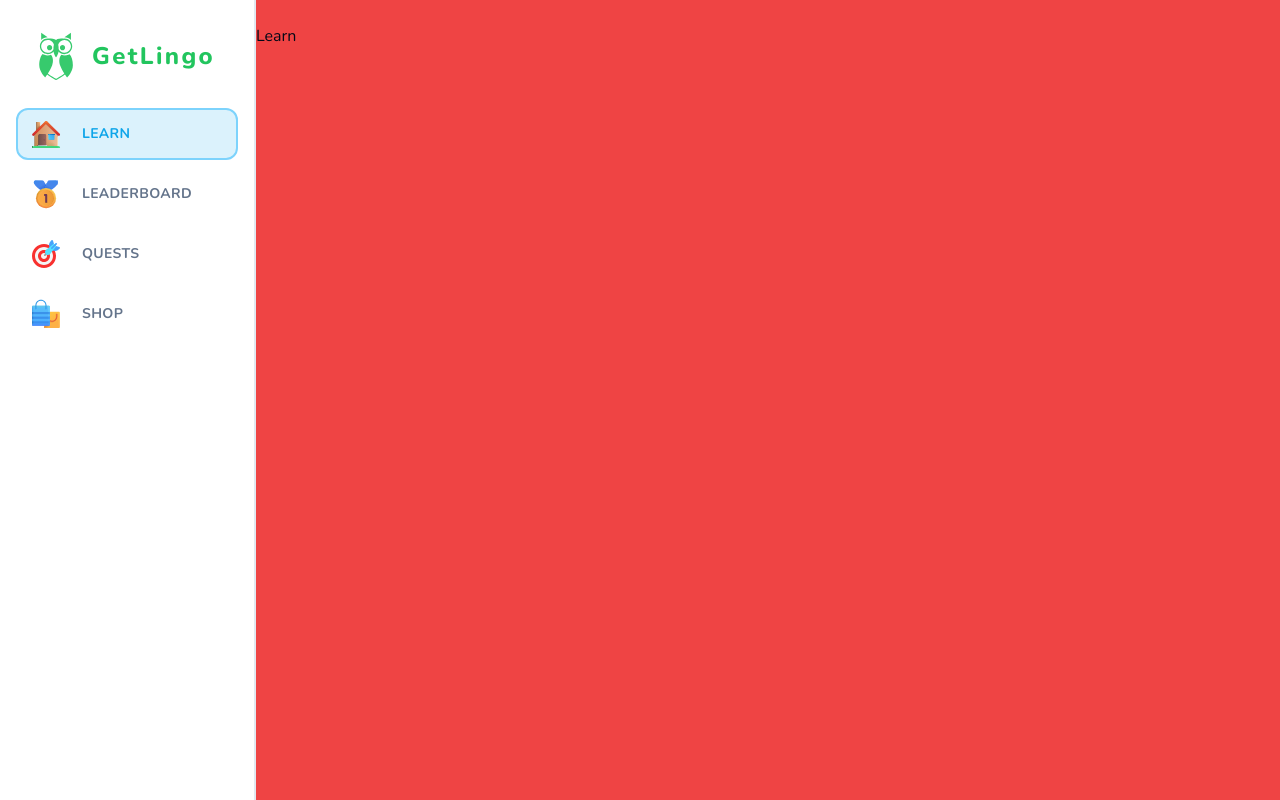
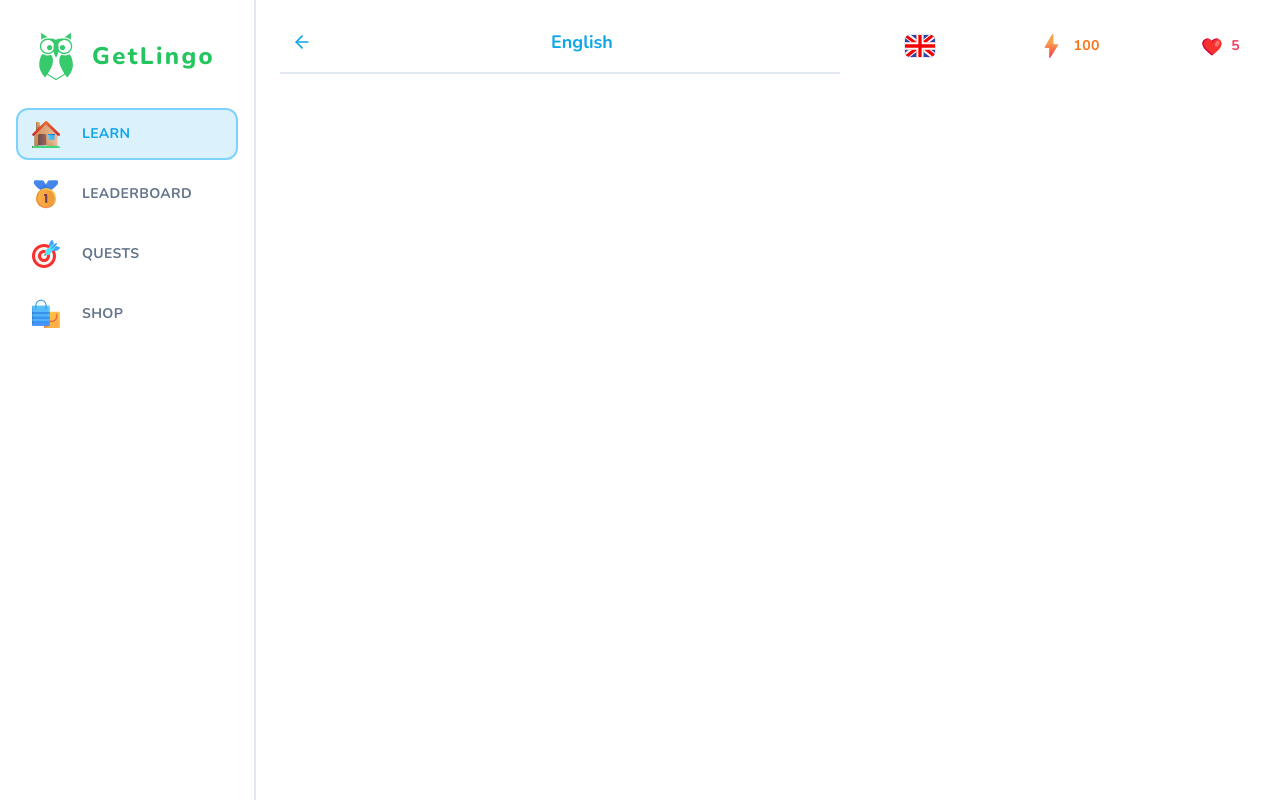
Before and after one commit to Ventorix/GetLingo, a Next.js app: page /learn in a window 1280 px wide. Built offline with nearby package versions, Linux system fonts and the light colour scheme.

Commit message:
feat: :sparkles: add learning page UI

```diff
--- a/app/(main)/layout.tsx
+++ b/app/(main)/layout.tsx
@@ -1,5 +1,5 @@
 import MobileHeader from '@/components/mobile/mobile-header';
-import Sidebar from '@/components/sidebar';
+import Sidebar from '@/components/sidebar/sidebar';
 
 type Props = {
   children: React.ReactNode;
@@ -11,7 +11,7 @@ export const MainLayout = ({ children }: Props) => {
       <MobileHeader />
       <Sidebar className='hidden lg:flex' />
       <main className='h-full pt-[50px] lg:pl-[256px] lg:pt-0'>
-        <div className='mx-auto h-full max-w-[1056px] bg-red-500 pt-6'>{children}</div>
+        <div className='mx-auto h-full max-w-[1056px] pt-6'>{children}</div>
       </main>
     </>
   );
--- /dev/null
+++ b/app/(main)/learn/header.tsx
@@ -0,0 +1,26 @@
+import { Button } from '@/components/ui/button';
+import { ArrowLeftIcon } from 'lucide-react';
+import Link from 'next/link';
+
+type Props = {
+  title: string;
+};
+
+const Header = ({ title }: Props) => {
+  return (
+    <div
+      className='sticky top-0 mb-5 flex items-center justify-between border-b-2 bg-white pb-3
+    text-neutral-400 lg:z-50'
+    >
+      <Link href={'/courses'}>
+        <Button size={'sm'} variant={'ghost'}>
+          <ArrowLeftIcon className='h-5 w-5 stroke-2 text-sky-500' />
+        </Button>
+      </Link>
+      <h1 className='text-lg font-bold text-sky-500'>{title}</h1>
+      <div />
+    </div>
+  );
+};
+
+export default Header;
--- a/app/(main)/learn/page.tsx
+++ b/app/(main)/learn/page.tsx
@@ -1,3 +1,22 @@
+import FeedWrapper from '@/components/sidebar/feed-wrapper';
+import StickyWrapper from '@/components/sidebar/sticky-wrapper';
+import UserProgress from '@/components/user-progress';
+import Header from './header';
+
 export default function LearnPage() {
-  return <div>Learn</div>;
+  return (
+    <div className='flex gap-[48px] px-6'>
+      <FeedWrapper>
+        <Header title={'English'} />
+      </FeedWrapper>
+      <StickyWrapper>
+        <UserProgress
+          activeCourse={{ title: 'English', imageSrc: '/flags/GB-UKM - United Kingdom.svg' }}
+          hearts={5}
+          points={100}
+          hasActiveSubscription={false}
+        />
+      </StickyWrapper>
+    </div>
+  );
 }
--- a/components/mobile/mobile-sidebar.tsx
+++ b/components/mobile/mobile-sidebar.tsx
@@ -1,5 +1,5 @@
 import { Menu } from 'lucide-react';
-import Sidebar from '../sidebar';
+import Sidebar from '../sidebar/sidebar';
 import { Sheet, SheetContent, SheetTrigger } from '../ui/sheet';
 
 const MobileSidebar = () => {
--- /dev/null
+++ b/components/sidebar/feed-wrapper.tsx
@@ -0,0 +1,8 @@
+type Props = {
+  children: React.ReactNode;
+};
+const FeedWrapper = ({ children }: Props) => {
+  return <div className='relative top-0 flex-1 pb-10'>{children}</div>;
+};
+
+export default FeedWrapper;
--- a/components/sidebar-item.tsx
+++ b/components/sidebar/sidebar-item.tsx
@@ -3,7 +3,7 @@
 import Image from 'next/image';
 import Link from 'next/link';
 import { usePathname } from 'next/navigation';
-import { Button } from './ui/button';
+import { Button } from '../ui/button';
 
 type Props = {
   label: string;
--- /dev/null
+++ b/components/sidebar/sticky-wrapper.tsx
@@ -0,0 +1,12 @@
+type Props = {
+  children: React.ReactNode;
+};
+const StickyWrapper = ({ children }: Props) => {
+  return (
+    <div className='sticky bottom-6 hidden w-[368px] self-end lg:block'>
+      <div className='sticky top-6 flex min-h-[calc(100vh-48px)] flex-col gap-y-4'>{children}</div>
+    </div>
+  );
+};
+
+export default StickyWrapper;
--- /dev/null
+++ b/components/user-progress.tsx
@@ -0,0 +1,42 @@
+import { InfinityIcon } from 'lucide-react';
+import Image from 'next/image';
+import Link from 'next/link';
+import { Button } from './ui/button';
+
+type Props = {
+  activeCourse: { imageSrc: string; title: string };
+  hearts: number;
+  points: number;
+  hasActiveSubscription: boolean;
+};
+const UserProgress = ({ activeCourse, hearts, points, hasActiveSubscription }: Props) => {
+  return (
+    <div className='flex w-full items-center justify-between gap-x-2'>
+      <Link href={'/courses'}>
+        <Button variant={'ghost'}>
+          <Image
+            src={activeCourse.imageSrc}
+            alt={activeCourse.title}
+            className='rounded-md border'
+            width={32}
+            height={32}
+          />
+        </Button>
+      </Link>
+      <Link href={'/shop'}>
+        <Button variant={'ghost'} className='text-orange-500'>
+          <Image src={'/points.svg'} alt={'Points'} className='mr-2' width={28} height={28} />
+          {points}
+        </Button>
+      </Link>
+      <Link href={'/shop'}>
+        <Button variant={'ghost'} className='text-rose-500'>
+          <Image src={'/heart.svg'} alt={'Points'} className='mr-2' width={22} height={22} />
+          {hasActiveSubscription ? <InfinityIcon className='h-4 w-4 stroke-[3]' /> : hearts}
+        </Button>
+      </Link>
+    </div>
+  );
+};
+
+export default UserProgress;
```
Also changed, not shown: components/sidebar/sidebar.tsx (renamed from components/sidebar.tsx), public/heart.svg (added).
